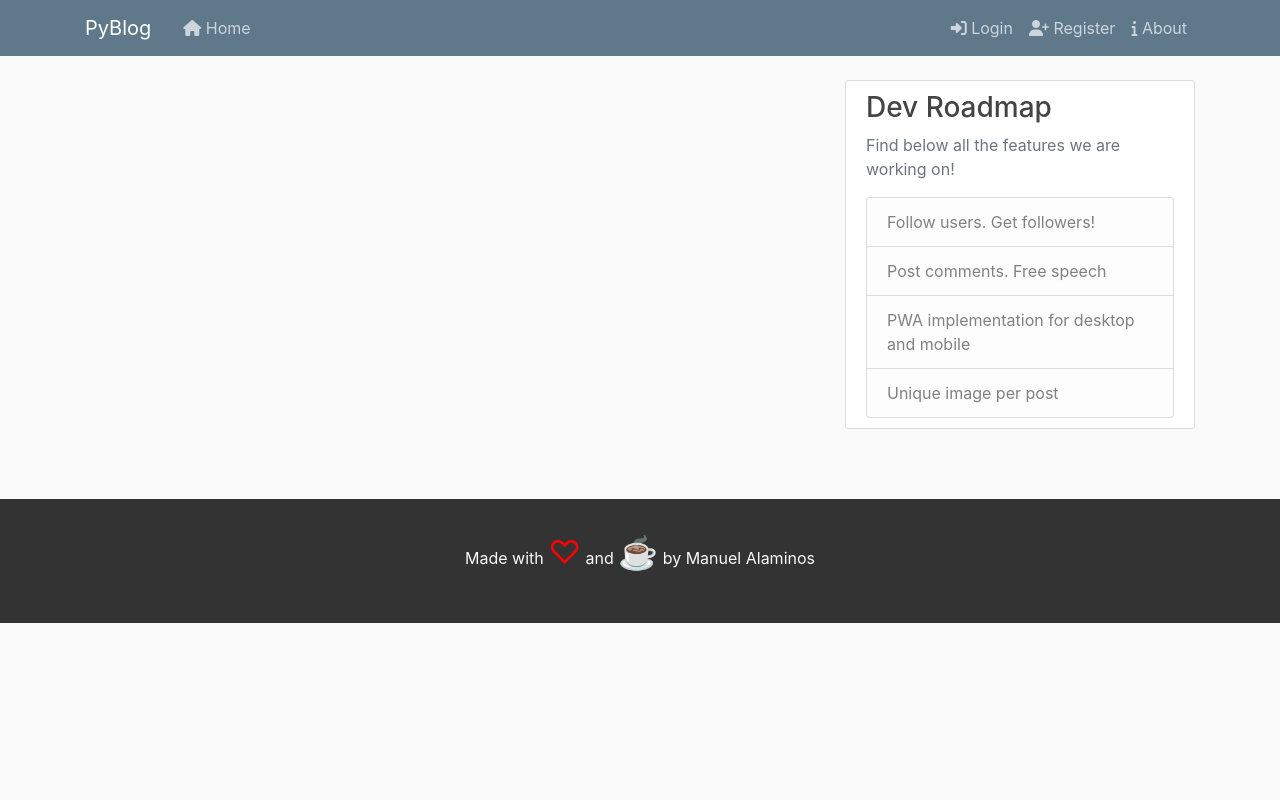
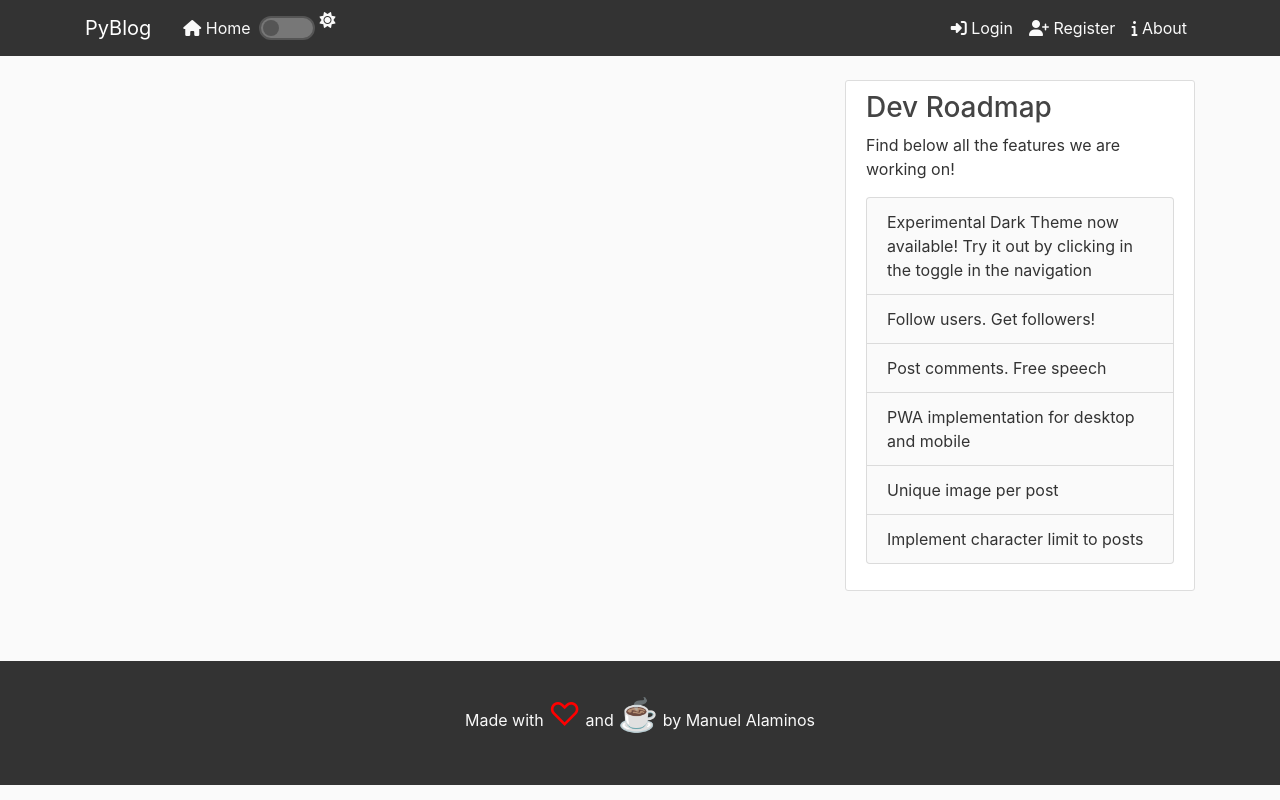
Before and after one commit to Celmad/flaskblog, a Flask app: page / in a window 1280 px wide. Run offline with Flask 2, Linux system fonts and the light colour scheme; data that the repository does not hold is empty; some libraries are stand-ins or nearby versions.

Commit message:
Dark Theme has been implemented as an experimental feature. Toggle it from the navbar

```diff
--- a/flaskblog/static/main.css
+++ b/flaskblog/static/main.css
@@ -1,43 +1,73 @@
 body {
+  margin-top: 5rem;
+}
+
+.body-light {
   background: #fafafa;
   color: #333333;
-  margin-top: 5rem;
+}
+
+.body-dark {
+  background: #000;
+  color: #fafafa;
 }
 
 h1, h2, h3, h4, h5, h6 {
   color: #444444;
 }
 
-.bg-steel {
-  background-color: #5f788a;
+.navbar {
+  background-color: #333;
+  color: #fafafa;
 }
 
 .site-header .navbar-nav .nav-link {
-  color: #cbd5db;
+  color: #fafafa;
+  transition: all .3s;
 }
 
 .site-header .navbar-nav .nav-link:hover {
-  color: #ffffff;
+  color: #4db2ff;
 }
 
 .site-header .navbar-nav .nav-link.active {
   font-weight: 500;
 }
 
+.theme-icon-span {
+  padding-left: 0.3rem;
+}
+
 .content-section {
-  background: #ffffff;
   padding: 10px 20px;
-  border: 1px solid #dddddd;
   border-radius: 3px;
   margin-bottom: 20px;
 }
 
+.article-light {
+  background: #fff;
+  border: 1px solid #ddd;
+}
+
+.article-dark {
+  background: #333;
+  border: none;
+}
+
 .article-title {
+  transition: all .3s;
+}
+
+.article-title-light {
   color: #444444;
 }
 
+.article-title-dark {
+  color: #fafafa;
+}
+
 a.article-title:hover {
-  color: #428bca;
+  color: #4db2ff;
   text-decoration: none;
 }
 
@@ -54,11 +84,15 @@ a.article-title:hover {
 .article-metadata {
   padding-bottom: 1px;
   margin-bottom: 4px;
-  border-bottom: 1px solid #e3e3e3
+  border-bottom: 1px solid #e3e3e3;
+}
+
+.article-metadata a {
+  color: #4db2ff;
 }
 
 .article-metadata a:hover {
-  color: #333;
+  color: #4db2ff;
   text-decoration: none;
 }
 
@@ -79,6 +113,29 @@ a.article-title:hover {
   font-size: 2.5rem;
 }
 
+/* SIDEBAR */
+.sidebar-items-light {
+  background-color: #fafafa;
+}
+
+.sidebar-items-dark {
+  background-color: #333;
+  border-color: #fafafa;
+}
+
+/* PAGING */
+.paging-btn, .paging-btn:hover, .paging-btn-outline:hover {
+  color: #fafafa;
+  background-color: #4db2ff;
+  border-color: #4db2ff;
+  transition: all .3s;
+}
+
+.paging-btn-outline {
+  color: #4db2ff;
+  border-color: #4db2ff;
+}
+
 /* FOOTER */
 .footer {
   background-color: #333;
@@ -92,3 +149,49 @@ a.article-title:hover {
   font-size: 2rem;
   color: red;
 }
+
+/* THEME-TOGGLE */
+.theme-toggle {
+  margin-top: 0.5rem;
+}
+
+.theme-toggle input[type=checkbox] {
+	display: none;
+}
+
+.theme-toggle label {
+	background-color: #777;
+	border: 2px solid #555;
+	border-radius: 50px;
+	cursor: pointer;
+	display: inline-block;
+	position: relative;
+	transition: all ease-in-out 0.3s;
+	width: 3.5rem;
+  height: 1.5rem;
+  margin-bottom: 0;
+}
+
+.theme-toggle label::after {
+	background-color: #555;
+	border-radius: 50%;
+	content: ' ';
+	cursor: pointer;
+	display: inline-block;
+	position: absolute;
+	left: 2px;
+	top: 2px;
+	transition: all ease-in-out 0.3s;
+	width: 1rem;
+	height: 1rem;
+}
+
+.theme-toggle input[type=checkbox]:checked ~ label {
+	background-color: #4db2ff;
+	border-color: #006dc9;
+}
+
+.theme-toggle input[type=checkbox]:checked ~ label::after {
+	background-color: #006dc9;
+	transform: translateX(2rem);
+}
--- /dev/null
+++ b/flaskblog/static/script.js
@@ -0,0 +1,55 @@
+const THEME_TOGGLE = document.getElementById('theme-toggle');
+const BODY = document.body;
+let articles = document.getElementsByClassName('content-section');
+let articlesTitle = document.getElementsByClassName('article-title');
+let sidebarItems = document.getElementsByClassName('sidebar-items');
+let themeIcon = document.getElementById('theme-icon');
+
+THEME_TOGGLE.addEventListener('input', (e) => {
+    // debugger;
+
+    const isChecked = e.target.checked;
+
+	if(isChecked) {
+        BODY.classList.add('body-dark');
+        BODY.classList.remove('body-light');
+        themeIcon.classList.add('fa-moon');
+        themeIcon.classList.remove('fa-sun');
+        for (var i = 0; i < articles.length; i++) {
+            article = articles[i];
+            article.classList.add('article-dark');
+            article.classList.remove('article-light');
+        }
+        for (var i = 0; i < articlesTitle.length; i++) {
+            articleTitle = articlesTitle[i];
+            articleTitle.classList.add('article-title-dark');
+            articleTitle.classList.remove('article-title-light');
+        }
+        for (var i = 0; i < sidebarItems.length; i++) {
+            sidebarItem = sidebarItems[i];
+            sidebarItem.classList.add('sidebar-items-dark');
+            sidebarItem.classList.remove('sidebar-items-light');
+        }
+
+	} else {
+        BODY.classList.add('body-light');
+        BODY.classList.remove('body-dark');
+        themeIcon.classList.add('fa-sun');
+        themeIcon.classList.remove('fa-moon');
+        for (var i = 0; i < articles.length; i++) {
+            article = articles[i];
+            article.classList.add('article-light');
+            article.classList.remove('article-dark');
+        }
+        for (var i = 0; i < articlesTitle.length; i++) {
+            articleTitle = articlesTitle[i];
+            articleTitle.classList.add('article-title-light');
+            articleTitle.classList.remove('article-title-dark');
+        }
+        for (var i = 0; i < sidebarItems.length; i++) {
+            sidebarItem = sidebarItems[i];
+            sidebarItem.classList.add('sidebar-items-light');
+            sidebarItem.classList.remove('sidebar-items-dark');
+        }
+	}
+});
--- a/flaskblog/templates/layout.html
+++ b/flaskblog/templates/layout.html
@@ -25,10 +25,10 @@
     <script src="https://kit.fontawesome.com/c70ddc5cf7.js" crossorigin="anonymous"></script>
 </head>
 
-<body>
+<body class="body-light">
 
     <header class="site-header">
-        <nav class="navbar navbar-expand-md navbar-dark bg-steel fixed-top">
+        <nav class="navbar navbar-expand-md navbar-dark fixed-top">
             <div class="container">
                 <a class="navbar-brand mr-4" href="/">PyBlog</a>
                 <button class="navbar-toggler" type="button" data-toggle="collapse" data-target="#navbarToggle"
@@ -38,6 +38,11 @@
                 <div class="collapse navbar-collapse" id="navbarToggle">
                     <div class="navbar-nav mr-auto">
                         <a class="nav-item nav-link" href="{{ url_for('main.home') }}"><i class="fas fa-home"></i> Home</a>
+                        <div class="theme-toggle">
+                            <input type="checkbox" id="theme-toggle" />
+                            <label for="theme-toggle"></label>
+                        </div>
+                        <span class="theme-icon-span"><i class="fas fa-sun" id="theme-icon"></i></span>
                     </div>
                     <!-- Navbar Right Side -->
                     <div class="navbar-nav">
@@ -72,15 +77,18 @@
                 {% block content %}{% endblock %}
             </div>
             <div class="col-md-4">
-                <div class="content-section">
-                    <h3>Dev Roadmap</h3>
-                    <p class='text-muted'>Find below all the features we are working on!</p>
+                <div class="content-section article-light">
+                    <h3 class="article-title article-title-light">Dev Roadmap</h3>
+                    <p>Find below all the features we are working on!</p>
                     <ul class="list-group">
-                        <li class="list-group-item list-group-item-light">Follow users. Get followers!</li>
-                        <li class="list-group-item list-group-item-light">Post comments. Free speech</li>
-                        <li class="list-group-item list-group-item-light">PWA implementation for desktop and mobile</li>
-                        <li class="list-group-item list-group-item-light">Unique image per post</li>
+                        <li class="list-group-item sidebar-items sidebar-items-light">Experimental Dark Theme now available! Try it out by clicking in the toggle in the navigation</li>
+                        <li class="list-group-item sidebar-items sidebar-items-light">Follow users. Get followers!</li>
+                        <li class="list-group-item sidebar-items sidebar-items-light">Post comments. Free speech</li>
+                        <li class="list-group-item sidebar-items sidebar-items-light">PWA implementation for desktop and mobile</li>
+                        <li class="list-group-item sidebar-items sidebar-items-light">Unique image per post</li>
+                        <li class="list-group-item sidebar-items sidebar-items-light">Implement character limit to posts</li>
                     </ul>
+                    <div style="padding-bottom: 1rem;"></div>
                 </div>
             </div>
         </div>
@@ -101,6 +109,7 @@
     <script src="https://stackpath.bootstrapcdn.com/bootstrap/4.3.1/js/bootstrap.min.js"
         integrity="sha384-JjSmVgyd0p3pXB1rRibZUAYoIIy6OrQ6VrjIEaFf/nJGzIxFDsf4x0xIM+B07jRM"
         crossorigin="anonymous"></script>
+    <script src="{{ url_for('static', filename='script.js') }}"></script>
 </body>
 
 </html>
--- a/flaskblog/templates/main/home.html
+++ b/flaskblog/templates/main/home.html
@@ -2,14 +2,14 @@
 
 {% block content %}
     {% for post in posts.items %} <!-- items is for pagination -->
-    <article class="media content-section">
+    <article class="media content-section article article-light">
         <img src="{{ url_for('static', filename='profile_photos/' + post.author.photo_profile) }}" alt="" class="rounded-circle article-img">
         <div class="media-body">
             <div class="article-metadata">
                 <a class="mr-2" href="{{ url_for('users.user_posts', username=post.author.username) }}">{{ post.author.username }}</a>
-                <small class="text-muted">{{ post.date_posted.strftime('%Y-%m-%d') }}</small>
+                <small>{{ post.date_posted.strftime('%Y-%m-%d') }}</small>
             </div>
-            <h2><a class="article-title" href="{{ url_for('posts.post', post_id=post.id) }}">{{ post.title }}</a></h2>
+            <h2><a class="article-title article-title-light" href="{{ url_for('posts.post', post_id=post.id) }}">{{ post.title }}</a></h2>
             <p class="article-content">{{ post.content }}</p>
         </div>
     </article>
@@ -17,9 +17,9 @@
     {% for page_num in posts.iter_pages(left_edge=1, right_edge=1, left_current=1, right_current=2) %}
         {% if page_num %}
             {% if posts.page == page_num %}
-            <a class="btn btn-info mb-4" href="{{ url_for('main.home', page=page_num) }}">{{ page_num }}</a>
+            <a class="btn paging-btn mb-4" href="{{ url_for('main.home', page=page_num) }}">{{ page_num }}</a>
             {% else %}
-            <a class="btn btn-outline-info mb-4" href="{{ url_for('main.home', page=page_num) }}">{{ page_num }}</a>
+            <a class="btn paging-btn-outline mb-4" href="{{ url_for('main.home', page=page_num) }}">{{ page_num }}</a>
             {% endif %}
         {% else %}
             ...
```
Also changed, not shown: flaskblog/site.db.
